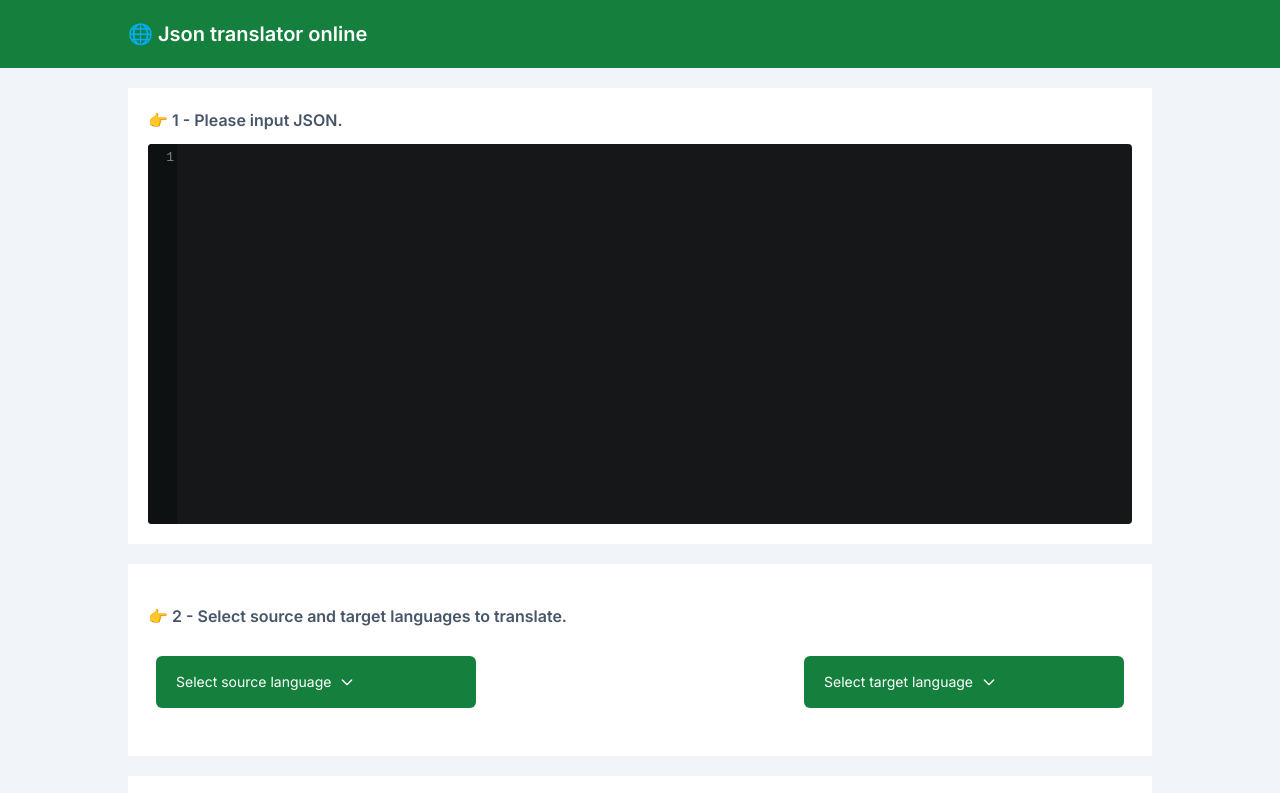
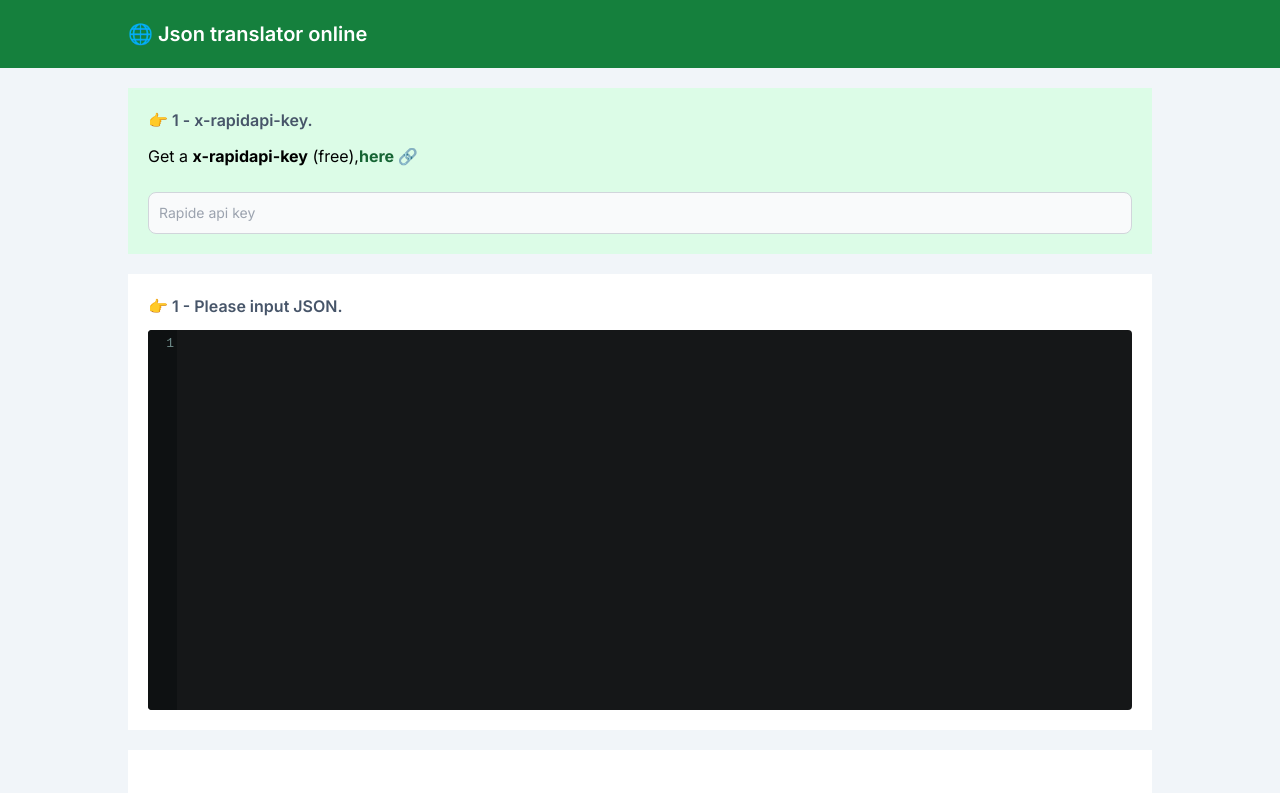
Before and after one commit to amine-louni/json-translator, a Next.js app: page / in a window 1280 px wide. Shown: the top 793 px of the page. Built offline with nearby package versions, Linux system fonts and the light colour scheme.

Commit message:
dynamic rapide api key

```diff
--- a/pages/index.tsx
+++ b/pages/index.tsx
@@ -25,6 +25,7 @@ const Home: NextPage = () => {
   }>(null);
   const [loading, setLoading] = useState<boolean>(false);
   const [errors, setErrors] = useState("");
+  const [apiKey, setApiKey] = useState("");
 
   // according to ms trnslate free tier can translate ac chunk LIMIT items only
   const translateChunk = useCallback(
@@ -45,7 +46,7 @@ const Home: NextPage = () => {
         headers: {
           "content-type": "application/json",
           "x-rapidapi-host": "microsoft-translator-text.p.rapidapi.com",
-          "x-rapidapi-key": process.env.NEXT_PUBLIC_API_KEY!,
+          "x-rapidapi-key": apiKey,
         },
       };
 
@@ -69,7 +70,7 @@ const Home: NextPage = () => {
         }
       );
     },
-    [inputLng?.key, targetLng?.key]
+    [apiKey, inputLng?.key, targetLng?.key]
   );
 
   // create appropriate json format to display
@@ -79,7 +80,11 @@ const Home: NextPage = () => {
       setJsonTranslated(stringData);
     } catch (error: any) {
       console.error(error);
-      setErrors(error.name);
+      setErrors(error.message);
+      window.scrollTo({
+        top: 0,
+        behavior: "smooth",
+      });
     }
   };
 
@@ -125,10 +130,19 @@ const Home: NextPage = () => {
           }
 
           callback(result);
+          window.scrollTo({
+            top: document.querySelector("body")?.scrollHeight,
+            behavior: "smooth",
+          });
         }
       } catch (error: any) {
-        setErrors(error.name);
+        setErrors(error.message);
         console.error(error);
+        console.log(error.message);
+        window.scrollTo({
+          top: 0,
+          behavior: "smooth",
+        });
       } finally {
         setLoading(false);
       }
@@ -150,6 +164,32 @@ const Home: NextPage = () => {
             </h1>
           </AppContainer>
         </nav>
+        <AppContainer className="bg-green-100 p-5 mb-5">
+          <h3 className="font-semibold mb-3 text-slate-600">
+            👉 1 - x-rapidapi-key.
+          </h3>
+          <p>
+            Get a <span className="font-bold">x-rapidapi-key</span> (free),
+            <a
+              target="_blank"
+              className="font-bold text-green-800  hover:text-yellow-500"
+              href="https://rapidapi.com/"
+              rel="noreferrer"
+            >
+              here 🔗
+            </a>
+          </p>
+
+          <div className="mt-6">
+            <input
+              onChange={(e) => setApiKey(e.target.value)}
+              type="rapide api key"
+              className="bg-gray-50 border border-gray-300 text-gray-900 text-sm rounded-lg focus:ring-blue-500 focus:border-blue-500 block w-full p-2.5"
+              placeholder="Rapide api key"
+              required
+            />
+          </div>
+        </AppContainer>
         <AppContainer>
           <AppAlert text={errors} color="yellow" />
         </AppContainer>
@@ -200,7 +240,7 @@ const Home: NextPage = () => {
           <h3 className="font-semibold text-slate-600">👉 3 - Translate!</h3>
           <div className="my-5">
             <AppButton
-              disabled={!(targetLng && inputLng)}
+              disabled={!(targetLng && inputLng && apiKey)}
               title={loading ? "🔃 Fetching ..." : "Translate 🌐"}
               onPress={() => main(json, fillData)}
             />
```
